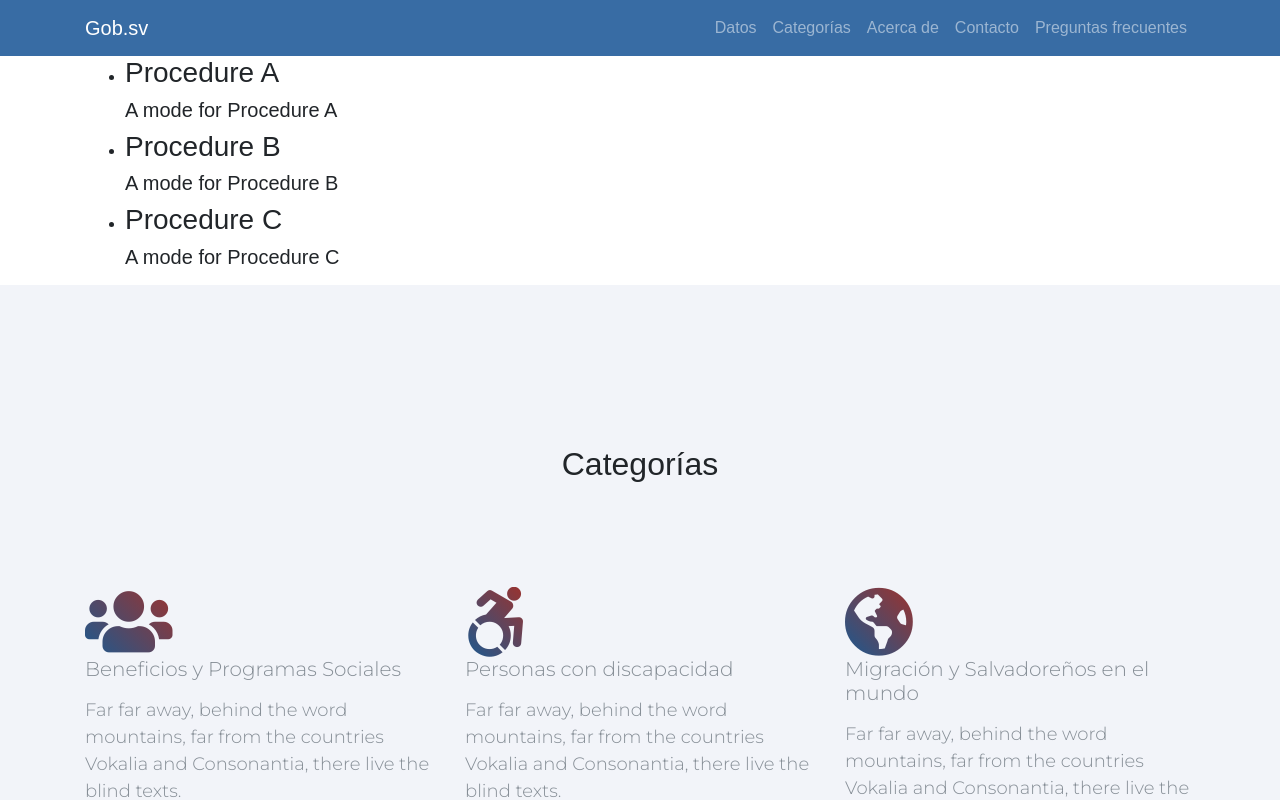
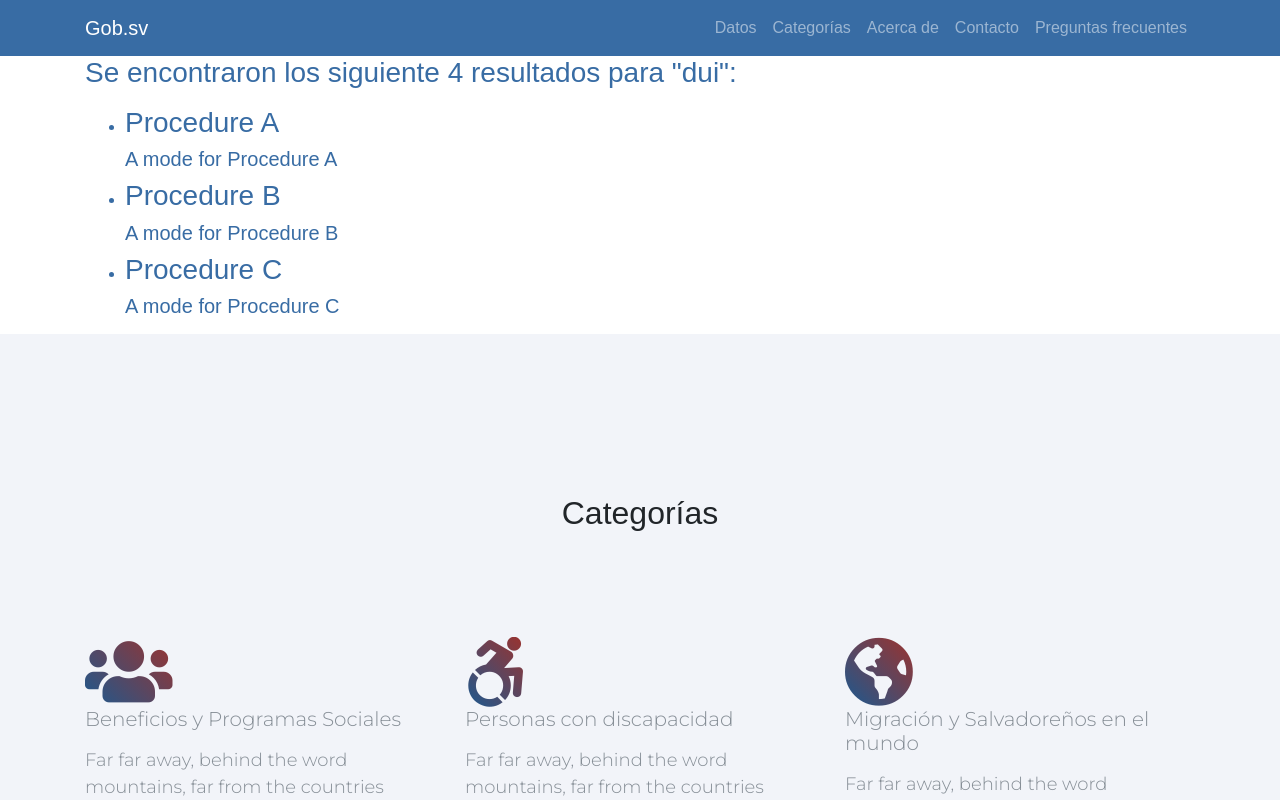
Before and after one commit to OMR-El-Salvador/tramites-web, a React (Create React App) app: page /procedures in a window 1280 px wide. Shown: the top 800 px of the page. Built offline with nearby package versions, Linux system fonts and the light colour scheme.

Commit message:
Added basic styles and mock for procedures screen

```diff
--- a/src/index.css
+++ b/src/index.css
@@ -8,3 +8,8 @@ nav {
   background-color: #386CA4;
   color: #EEE;
 }
+
+#section-procedures {
+  color: #386CA4;
+  font-family: sans-serif;
+}
--- a/src/screens/Procedure/List.js
+++ b/src/screens/Procedure/List.js
@@ -10,16 +10,14 @@ const mockProcedures = [
 export default class ProcedureListScreen extends Component {
   render() {
     return (
-      <section className="text-left" id="section-home">
+      <section className="text-left" id="section-procedures">
         <div className="container">
-          <ProcedureList procedures={mockProcedures} />
-          {/* <div className="row procedure-result">
-            <div className="col-md-1"></div>
-            <div className="col-md-10">
-              <h5>Depósito de Fondos Ajenos en Custodia</h5>
+          <div className="row align-items-center justify-content-center">
+            <div className="col-md-12">
+              <h3 className="heading mb-3">Se encontraron los siguiente 4 resultados para "dui":</h3>
+              <ProcedureList procedures={mockProcedures} />
             </div>
-            <div className="col-md-1"></div>
-          </div> */}
+          </div>
         </div>
       </section>
     )
```
